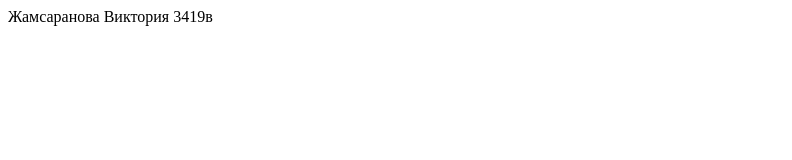
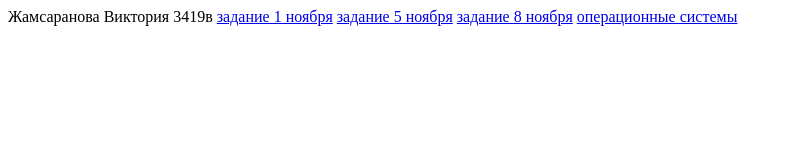
Before and after one commit to ginest24/ginest24.github.io, a plain HTML site: page index.html in a window 1280 px wide. Shown: the whole page, without its empty margins (0-792 px from the left). Drawn offline with Linux system fonts and the light colour scheme.

Commit message:
Add files via upload

```diff
--- a/index.html
+++ b/index.html
@@ -7,5 +7,9 @@
 </head>
 <body>
     Жамсаранова Виктория 3419в
+    <a href="01nov24.html">задание 1 ноября</a>
+    <a href="05nov24.html">задание 5 ноября</a>
+    <a href="08now24.html">задание 8 ноября</a>
+    <a href="oper.html">операционные системы</a>
 </body>
 </html>
```
Also changed, not shown: oper.html (+1 -0 lines).
